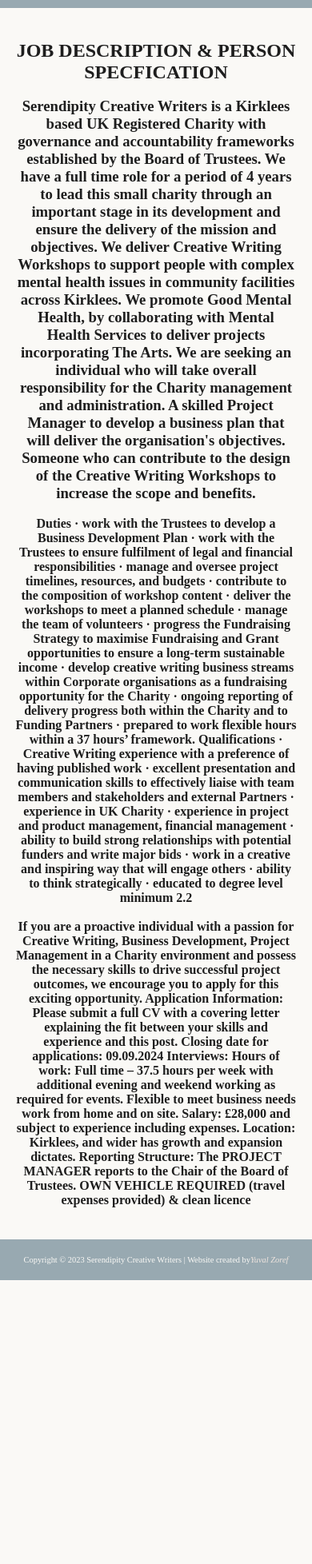
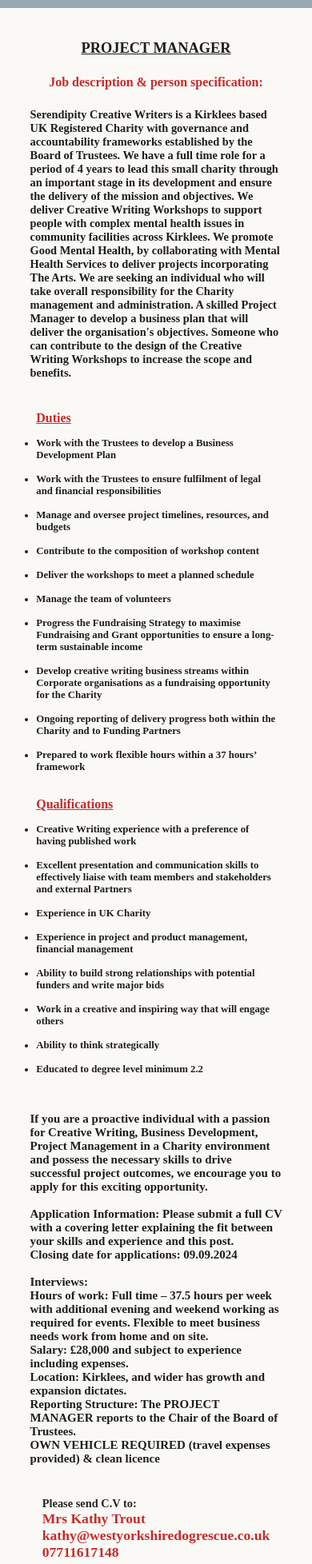
Before and after one commit to YuvalZoref/serendipity, a React (Create React App) app: page /#/Jobs in a window 390 px wide. Shown: the part 41-1997 px from the top of the page at 80% size. Before the commit the page ends 1642 px from the top, so only its background shows below. Built offline with nearby package versions, Linux system fonts and the light colour scheme; a web font is replaced by a local one.

Commit message:
added job information with contact details

```diff
--- a/src/pages/Jobs.js
+++ b/src/pages/Jobs.js
@@ -8,9 +8,11 @@ export default function Jobs() {
       <Navbar />
         <div id='jobs'>
           <section className='jobsSection'>
-          <h1>JOB DESCRIPTION & PERSON SPECFICATION</h1>
+          <div className='jobTitle'>PROJECT MANAGER</div>
+          <br></br>
+          <div className='jobSubtitle'>Job description & person specification:</div>
             <br></br>
-            <h3>
+            <div className='jobDescription'>
             Serendipity Creative Writers is a Kirklees based UK Registered Charity with
             governance and accountability frameworks established by the Board of Trustees.
             We have a full time role for a period of 4 years to lead this small charity through
@@ -22,69 +24,81 @@ export default function Jobs() {
             the Charity management and administration. A skilled Project Manager
             to develop a business plan that will deliver the organisation's objectives.
             Someone who can contribute to the design of the Creative Writing Workshops to increase the scope and benefits.
+            </div>
+            <div className='jobMiddleSection'>
+              <br></br>
+              <ul className='dutiesList'>
+              <h3 className='dutiesListTitle'>Duties</h3>
+              <br></br>
+                <li>Work with the Trustees to develop a Business Development Plan</li><br></br>
+
+                <li>Work with the Trustees to ensure fulfilment of legal and financial responsibilities</li><br></br>
+
+                <li>Manage and oversee project timelines, resources, and budgets</li><br></br>
+
+                <li>Contribute to the composition of workshop content</li><br></br>
+
+                <li>Deliver the workshops to meet a planned schedule</li><br></br>
+
+                <li>Manage the team of volunteers</li><br></br>
+
+                <li>Progress the Fundraising Strategy to maximise Fundraising and Grant opportunities to ensure a long-term sustainable income</li><br></br>
+
+                <li>Develop creative writing business streams within Corporate organisations as a fundraising opportunity for the Charity</li><br></br>
+
+                <li>Ongoing reporting of delivery progress both within the Charity and to Funding Partners</li><br></br>
+
+                <li>Prepared to work flexible hours within a 37 hours’ framework</li><br></br>
+                <br></br>
+              </ul>
+              <ul className='qualiList'>
+              <h3 className='qualiListTitle'>Qualifications</h3>
+              <br></br>
+                <li>Creative Writing experience with a preference of having published work</li><br></br>
+
+                <li>Excellent presentation and communication skills to effectively liaise with team members and stakeholders and external Partners</li><br></br>
+
+                <li>Experience in UK Charity</li><br></br>
+
+                <li>Experience in project and product management, financial management</li><br></br>
+
+                <li>Ability to build strong relationships with potential funders and write major bids</li><br></br>
+
+                <li>Work in a creative and inspiring way that will engage others</li><br></br>
+
+                <li>Ability to think strategically</li><br></br>
+
+                <li>Educated to degree level minimum 2.2</li><br></br>
+              </ul>
+            </div>
+            <br></br>
+            <h3 className='jobBottomSection'>
+            If you are a proactive individual with a passion for Creative Writing, Business Development,
+            Project Management in a Charity environment and possess the necessary skills to drive successful project outcomes,
+            we encourage you to apply for this exciting opportunity.<br></br>
+            <br></br>
+            Application Information: Please submit a full CV with a covering letter explaining the fit between your skills and experience and this post.<br></br>
+
+            Closing date for applications: 09.09.2024<br></br>
+            <br></br>
+            Interviews:<br></br>
+
+            Hours of work: Full time – 37.5 hours per week with additional evening and weekend working as required for events. Flexible to meet business needs work from home and on site.<br></br>
+
+            Salary: £28,000 and subject to experience including expenses.<br></br>
+
+            Location: Kirklees, and wider has growth and expansion dictates.<br></br>
+
+            Reporting Structure: The PROJECT MANAGER reports to the Chair of the Board of Trustees.<br></br>
+            OWN VEHICLE REQUIRED (travel expenses provided) & clean licence
             </h3>
             <br></br>
-            <h4>
-            Duties
-
-              · work with the Trustees to develop a Business Development Plan
-
-              · work with the Trustees to ensure fulfilment of legal and financial responsibilities
-
-              · manage and oversee project timelines, resources, and budgets
-
-              · contribute to the composition of workshop content
-
-              · deliver the workshops to meet a planned schedule
-
-              · manage the team of volunteers
-
-              · progress the Fundraising Strategy to maximise Fundraising and Grant opportunities to ensure a long-term sustainable income
-
-              · develop creative writing business streams within Corporate organisations as a fundraising opportunity for the Charity
-
-              · ongoing reporting of delivery progress both within the Charity and to Funding Partners
-
-              · prepared to work flexible hours within a 37 hours’ framework.
-
-            Qualifications
-
-              · Creative Writing experience with a preference of having published work
-
-              · excellent presentation and communication skills to effectively liaise with team members and stakeholders and external Partners
-
-              · experience in UK Charity
-
-              · experience in project and product management, financial management
-
-              · ability to build strong relationships with potential funders and write major bids
-
-              · work in a creative and inspiring way that will engage others
-
-              · ability to think strategically
-
-              · educated to degree level minimum 2.2
-            </h4>
-            <br></br>
-            <h4>
-            If you are a proactive individual with a passion for Creative Writing, Business Development, Project Management in a Charity environment and possess the necessary skills to drive successful project outcomes, we encourage you to apply for this exciting opportunity.
-
-            Application Information: Please submit a full CV with a covering letter explaining the fit between your skills and experience and this post.
-
-            Closing date for applications: 09.09.2024
-
-            Interviews:
-
-            Hours of work: Full time – 37.5 hours per week with additional evening and weekend working as required for events. Flexible to meet business needs work from home and on site.
-
-            Salary: £28,000 and subject to experience including expenses.
-
-            Location: Kirklees, and wider has growth and expansion dictates.
-
-            Reporting Structure: The PROJECT MANAGER reports to the Chair of the Board of Trustees.
-
-            OWN VEHICLE REQUIRED (travel expenses provided) & clean licence
-            </h4>
+            <div className='jobsContact'>
+            <div className='jobsContactTop'>Please send C.V to:</div>
+            Mrs Kathy Trout<br></br>
+            kathy@westyorkshiredogrescue.co.uk<br></br>
+            07711617148
+            </div>
           </section>
         </div>
       <Footer />
--- a/src/pages/styling/jobs.scss
+++ b/src/pages/styling/jobs.scss
@@ -7,20 +7,138 @@
   .jobsSection {
     display: flex;
     flex-direction: column;
-    justify-content: center;
+    justify-content: flex-start;
     align-items: center;
-    text-align: center;
     width: 90%;
     margin: 2.5rem auto;
+
+    .jobTitle {
+      text-decoration: underline;
+      font-size: 1.75rem;
+      font-weight: bold;
+    }
+    .jobSubtitle {
+      font-size: 1.5rem;
+      font-weight: bold;
+      color: rgb(196, 44, 44);
+    }
+
+    .jobDescription {
+      margin: 0.5rem 0;
+      font-size: 1.2rem;
+      font-weight: bold;
+      width: 90%;
+    }
+
+    .jobMiddleSection {
+      margin: 1.75rem 0;
+      display: flex;
+
+      .dutiesList {
+        font-weight: bold;
+        font-size: 1.1rem;
+        margin-left: 4rem;
+
+        .dutiesListTitle {
+          color: rgb(196, 44, 44);
+          text-decoration: underline;
+          font-size: 1.45rem;
+        }
+      }
+      .qualiList {
+        font-weight: bold;
+        font-size: 1.1rem;
+        margin-left: 4rem;
+
+        .qualiListTitle {
+          color: rgb(196, 44, 44);
+          text-decoration: underline;
+          font-size: 1.45rem;
+        }
+      }
+    }
+
+    .jobBottomSection {
+      text-align: center;
+      width: 90%;
+      margin-bottom: 1.5rem;
+    }
+
+    .jobsContact {
+      display: flex;
+      flex-direction: row;
+      margin-top: 1rem;
+      justify-content: space-between;
+      font-size: 1.5rem;
+      font-weight: bold;
+      color: rgb(196, 44, 44);
+
+      .jobsContactTop {
+        margin-right: 2rem;
+        font-size: 1.3rem;
+        color: rgba(0, 0, 0, 0.859);
+      }
+    }
   }
 }
 
 
 @media screen and (max-width:560px) {
   #jobs{
-    .corpSection {
+    .jobsSection {
       width: 85%;
       font-size: 0.8rem;
+
+      .jobTitle {
+        font-size: 1.15rem;
+      }
+      .jobSubtitle {
+        font-size: 1rem;
+        margin-top: 0.5rem;
+      }
+
+      .jobDescription {
+        font-size: 0.9rem;
+        width: 95%;
+      }
+
+      .jobMiddleSection {
+        margin: 1rem 1rem;
+        flex-direction: column;
+
+        .dutiesList {
+          font-size: 0.8rem;
+          margin-right: 0;
+          margin-left: 0;
+
+          .dutiesListTitle {
+            font-size: 1rem;
+          }
+        }
+        .qualiList {
+          font-size: 0.8rem;
+          margin-left: 0;
+
+          .qualiListTitle {
+            font-size: 1rem;
+          }
+        }
+      }
+
+      .jobBottomSection {
+        width: 95%;
+        text-align: start;
+        margin-bottom: 0.5rem;
+      }
+
+      .jobsContact {
+        flex-direction: column;
+        font-size: 1.1rem;
+
+        .jobsContactTop {
+          font-size: 0.9rem;
+        }
+      }
     }
   }
 }
```
